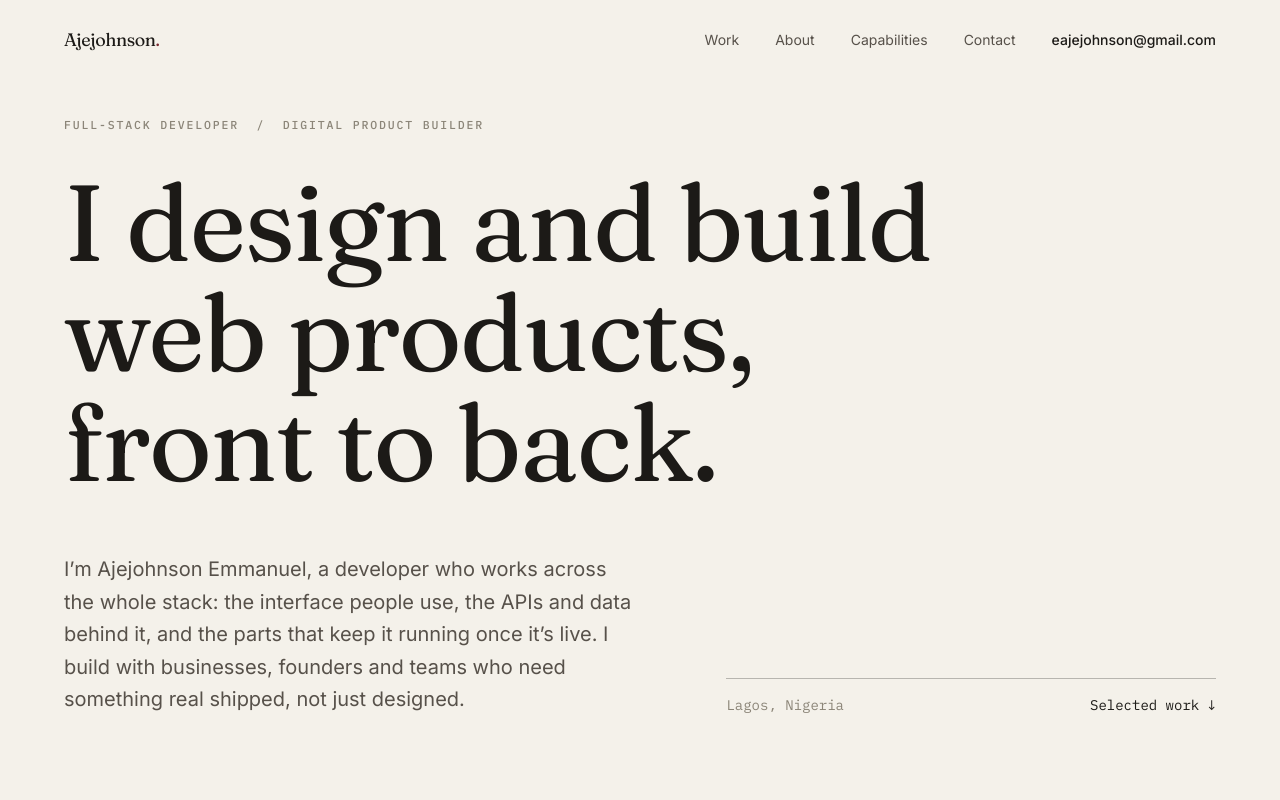
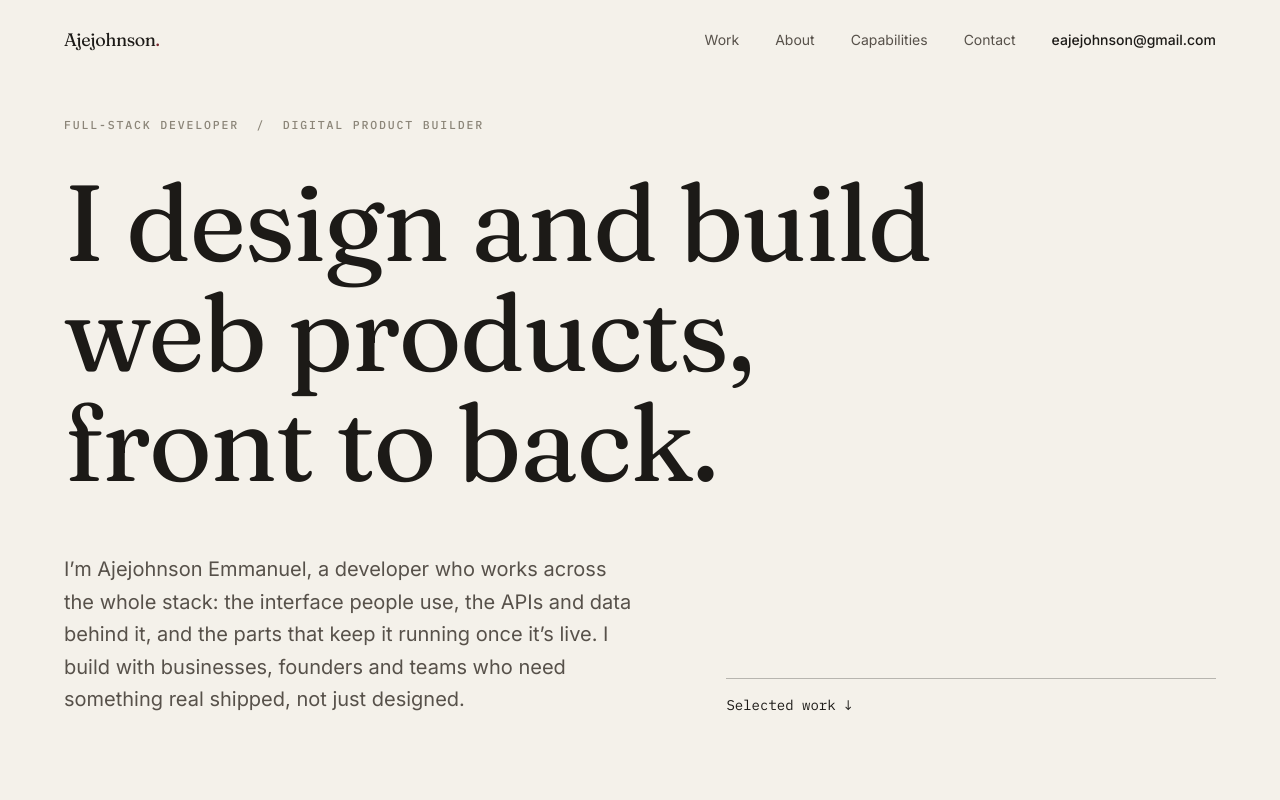
Before and after one commit to e-xxxxl/ajejohnson, a React (Vite) app: page / in a window 1280 px wide. Shown: the top 800 px of the page. Built offline with nearby package versions, Linux system fonts and the light colour scheme.

Commit message:
style: comment out location display in Hero component for future use

```diff
--- a/src/components/Hero.jsx
+++ b/src/components/Hero.jsx
@@ -25,7 +25,7 @@ export default function Hero() {
           <div className="flex flex-col justify-end gap-4">
             <div className="h-px w-full bg-line-strong" />
             <div className="flex items-baseline justify-between text-sm text-ink-faint">
-              <span className="font-mono">{site.location}</span>
+              {/* <span className="font-mono">{site.location}</span> */}
               <a
                 href="#work"
                 className="link-underline font-mono text-ink transition-colors"
```
